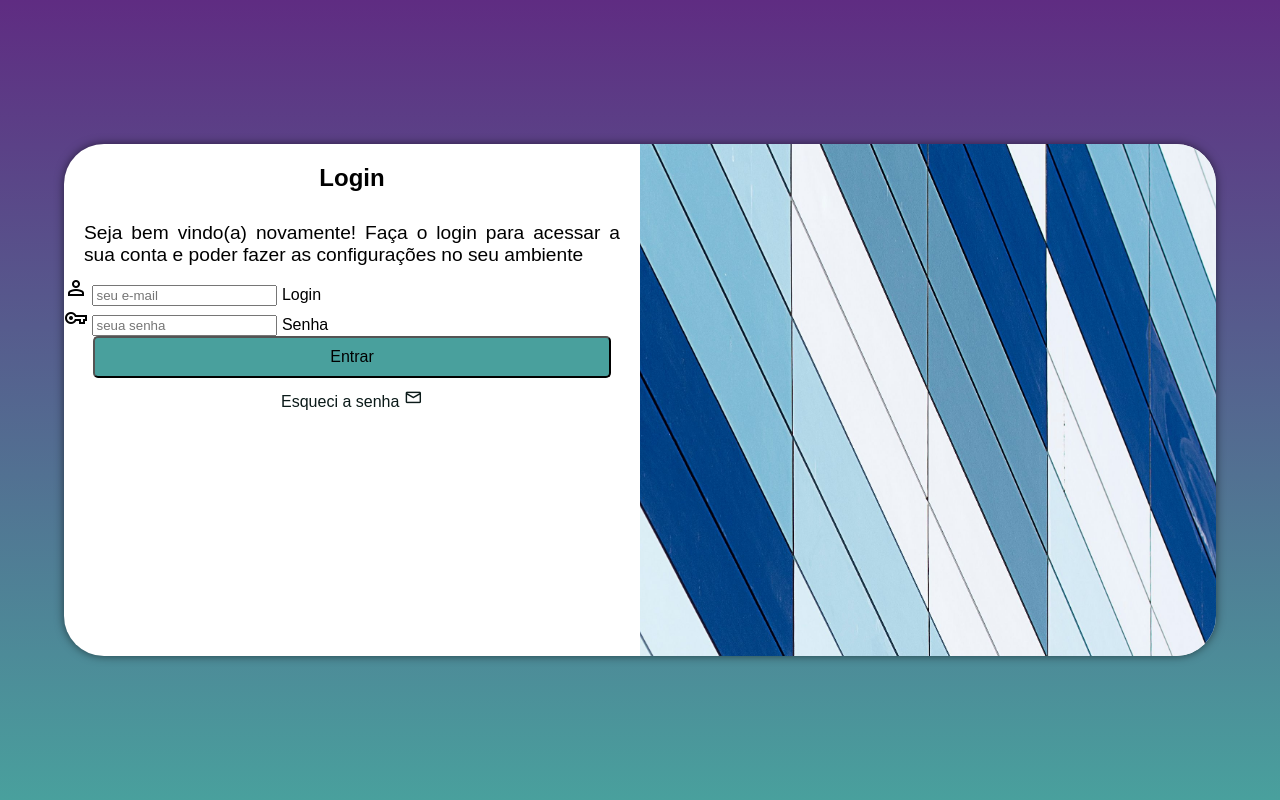
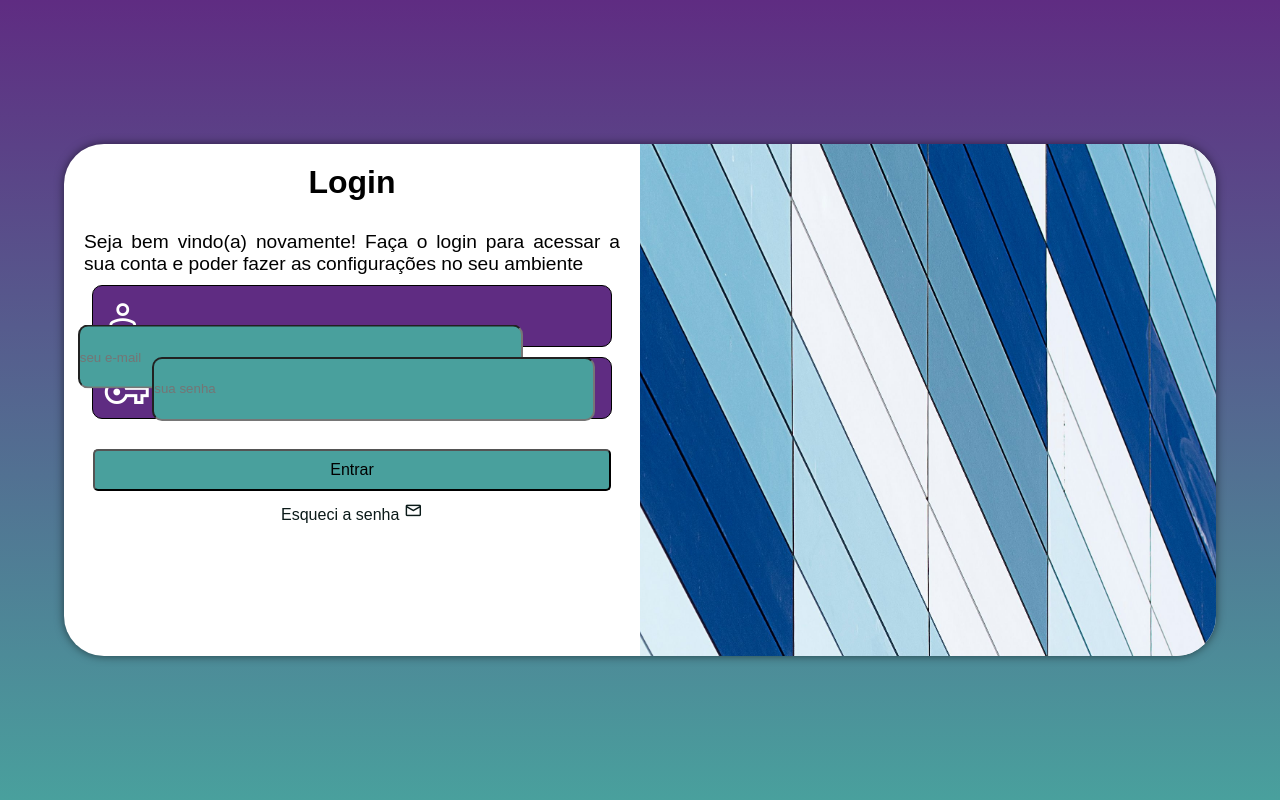
Before and after one commit to msilvabernardes/tela-login, a PHP site: page / in a window 1280 px wide. Run offline with PHP 8.4, Linux system fonts and the light colour scheme.

Commit message:
atualização tela login

```diff
--- a/estilos/media-query.css
+++ b/estilos/media-query.css
@@ -27,13 +27,13 @@ Grandes: acima de 1200px
         height: 70vw;
     }
 
-    section#login > div#imagem {
+    div#imagem {
         float: left;
         width: 30%;
         height: 100vw;
         background-position: center;
     }
-    section#login > div#formulario{
+    div#formulario{
        float: right;
         width: 70%;
     }
@@ -50,7 +50,7 @@ Grandes: acima de 1200px
         height: 40vw;
     }
 
-    section#login > div#imagem {
+   div#imagem {
         float: right;
         width: 50%;
         height: 100vw;
@@ -58,7 +58,7 @@ Grandes: acima de 1200px
         background-position: center;
 
     }
-    section#login > div#formulario{
+    div#formulario{
        float: left;
         width: 50%;
     }
--- a/estilos/styles.css
+++ b/estilos/styles.css
@@ -9,7 +9,7 @@ Paleta de cores:
 *{
     font-family: Arial, Helvetica, sans-serif;
     margin: 0px;
-    padding: opx;
+    padding: 0px;
 }
 
 body{
@@ -35,7 +35,7 @@ main {
 
 }
 
-section#login > div#imagem {
+div#imagem {
 
     background-image: url(../imagens/metal.jpg);
     width: 100%;
@@ -45,16 +45,16 @@ section#login > div#imagem {
 
 }
 
-section#login > div#formulario{
+div#formulario{
     display: block;
 }
 
-main > section > div > h1 {
+main > div > h1 {
     padding: 20px;
     text-align: center;
 }
 
-main > section > div > p {
+main > div > p {
     padding: 10px;
     text-align: justify;
     margin-left: 10px;
@@ -71,7 +71,6 @@ a#esqueci {
     font-size: 1em;
     text-decoration: none;
     color: #0b1a19;
-
 
 }
 a#esqueci > span {
@@ -91,5 +90,68 @@ input#entrar{
     padding: 10px;
     width: 90%;
     margin: auto;
+    margin-top: 30px;
 }
-input#
+
+input#entrar:hover{
+    background-color: #193b39;
+    color: white;
+}
+
+.campo {
+    display: block;
+    margin: auto;
+    border: 1px solid black;
+    width: 90%;
+    height: 60px;
+    border-radius: 10px;
+    background-color: #5f2c82;
+}
+.senha{
+    display: block;
+    border: 1px solid black;
+    margin: auto;
+    width: 90%;
+    height: 60px;
+    border-radius: 10px;
+    background-color: #5f2c82;
+    margin-top: 10px;
+}
+
+.campo > label {
+    display: none;
+}
+
+.senha > label {
+    display: none;
+}
+.campo > span{
+    font-size: 2.5em;
+    padding: 10px;
+    color: white;
+    width: 50px;
+    overflow: hidden;
+    margin: auto;
+
+}
+.senha > span {
+    font-size: 3em;
+    padding: 10px;
+    color: white;
+    width: 50px;
+    overflow: hidden;
+}
+.campo > input[type=email] {
+    background-color: #49a09d;
+    height: 100%;
+    width: calc(100% - 77px);
+    border-radius: 10px;
+    transform: translate(-15px, -25.5px);
+}
+
+.senha > input[type=password] {
+    background-color: #49a09d;
+    height: 100%;
+    width: calc(100% - 80px);
+    border-radius: 10px;
+    transform: translate(-15px, -33px);
--- a/index.html
+++ b/index.html
@@ -10,7 +10,7 @@
 </head>
 <body>
     <main>
-        <section id="login" >
+
         <div id="imagem">
 
             <!--Imagem em CSS-->
@@ -22,15 +22,16 @@
             <p>Seja bem vindo(a) novamente! Faça o login para acessar a sua conta e poder fazer as configurações no seu ambiente</p>
 
             <form action="login.php" method="post">
+
                 <div class="campo">
                     <span class="material-symbols-outlined">person</span>
                     <input type="email" name="login" id="ilogin" placeholder="seu e-mail" required autocomplete="on" maxlength="30">
                     <label for="ilogin">Login</label>
                 </div>
 
-                    <div>
+                <div class="senha">
                     <span class="material-symbols-outlined">vpn_key</span>
-                        <input type="password" name="senha" id="isenha" placeholder="seua senha" required autocomplete="current-password">
+                    <input type="password" name="senha" id="isenha" placeholder="sua senha" required autocomplete="current-password">
                     <label for="isenha">Senha</label>
                 </div>
 
@@ -43,7 +44,7 @@
 
         </div>
 
-        </section>
+
 
     </main>
 </body>
```
Lines whose indentation alone changed are shown as unchanged.
